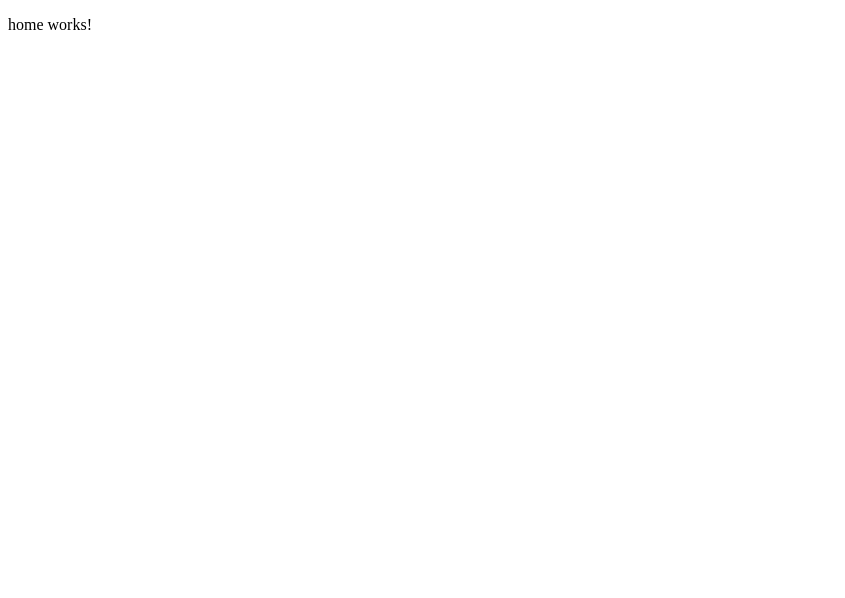
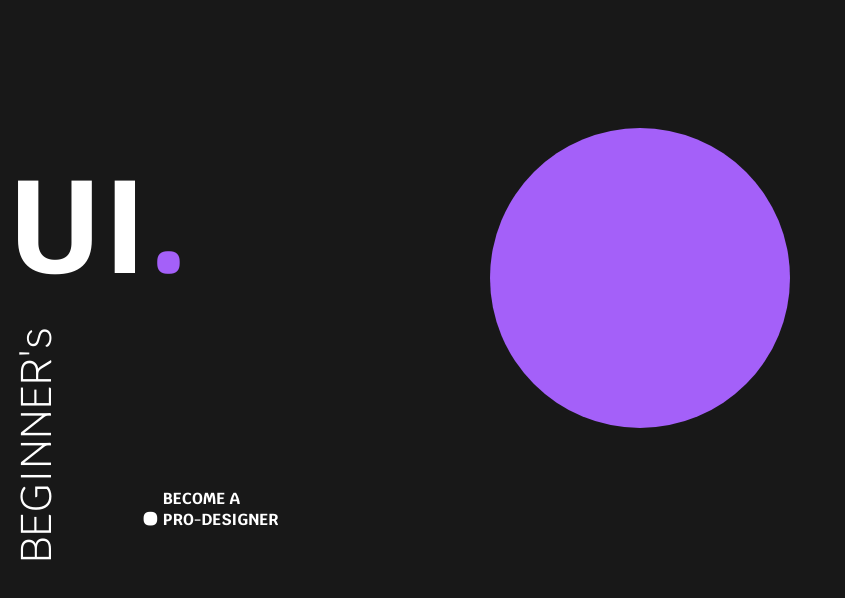
Before and after one commit to vinricardo/sell-courses, an Angular app: page /home in a window 1280 px wide. Shown: the top 598 px of the page, without its empty margins (0-845 px from the left). Built offline with nearby package versions, Linux system fonts and the light colour scheme.

Commit message:
feature: seção de apresentação

```diff
--- a/src/app/portal/home/home.component.html
+++ b/src/app/portal/home/home.component.html
@@ -1 +1 @@
-<p>home works!</p>
+<ng-container #presentation></ng-container>
--- a/src/app/portal/home/home.component.ts
+++ b/src/app/portal/home/home.component.ts
@@ -1,4 +1,6 @@
-import { Component, OnInit } from '@angular/core';
+import { Component, OnInit, ViewChild, ViewContainerRef } from '@angular/core';
+
+import { PresentationComponent } from './presentation/presentation.component';
 
 @Component({
   selector: 'app-home',
@@ -7,9 +9,15 @@ import { Component, OnInit } from '@angular/core';
 })
 export class HomeComponent implements OnInit {
 
+  @ViewChild('presentation', { read: ViewContainerRef }) entryPresentation?: ViewContainerRef
+
   constructor() { }
 
   ngOnInit(): void {
+
   }
 
+  ngAfterViewInit(): void {
+   this.entryPresentation?.createComponent(PresentationComponent)
+  }
 }
--- /dev/null
+++ b/src/app/portal/home/presentation/presentation.component.html
@@ -0,0 +1,12 @@
+<section>
+  <div id="first-piece">
+    <p>UI<span>.</span></p>
+    <p>BEGINNER's</p>
+    <div>
+      <span>.</span><span>BECOME A<br/> PRO-DESIGNER</span>
+    </div>
+  </div>
+  <div id="center-piece">
+    <div id="circle"></div>
+  </div>
+</section>
--- /dev/null
+++ b/src/app/portal/home/presentation/presentation.component.sass
@@ -0,0 +1,45 @@
+@import '../../../../assets/styles/colors'
+
+section
+  display: grid
+  grid-template-areas: "first center last"
+  grid-template-columns: repeat(3, 1fr)
+  #first-piece
+    font-family: 'Krub', monospace
+    display: grid
+    grid-template-areas: 'head head' 'rotate become'
+    grid-auto-columns: 130px 170px
+    p
+      color: $text-color
+      &:first-child
+        grid-area: head
+        font-size: 8.25rem
+        font-weight: bold
+        span
+          color: $purple
+      &:nth-child(2)
+        grid-area: rotate
+        font-size: 2.69rem
+        font-weight: 300
+        position: absolute
+        transform-origin: 16rem 16rem
+        transform: rotate(-90deg)
+    div
+        grid-area: become
+        span
+          color: $text-color
+          font-weight: bold
+          &:first-child
+            font-size: 5rem
+          &:last-child
+            width: 8rem
+            display: inline-block
+  #center-piece
+    grid-area: center
+    align-self: center
+    justify-self: center
+    #circle
+      background: $purple
+      height: 300px
+      width: 300px
+      border-radius: 50%
--- /dev/null
+++ b/src/app/portal/home/presentation/presentation.component.ts
@@ -0,0 +1,20 @@
+import { Component, OnDestroy, OnInit } from '@angular/core';
+
+@Component({
+  selector: 'app-presentation',
+  standalone: true,
+  templateUrl: './presentation.component.html',
+  styleUrls: ['./presentation.component.sass']
+})
+export class PresentationComponent implements OnInit, OnDestroy {
+
+  constructor() { }
+
+  ngOnInit(): void {
+  }
+
+  ngOnDestroy(): void {
+
+  }
+
+}
--- /dev/null
+++ b/src/assets/styles/_colors.sass
@@ -0,0 +1,3 @@
+$dark-bg: #181818
+$text-color: #fff
+$purple: #a460f9
--- a/src/styles.sass
+++ b/src/styles.sass
@@ -1 +1,5 @@
 @import './assets/styles/fonts'
+@import './assets/styles/colors'
+
+body
+  background: $dark-bg
```
Also changed, not shown: 1 other file (tests, documents, lock files or other folders).
